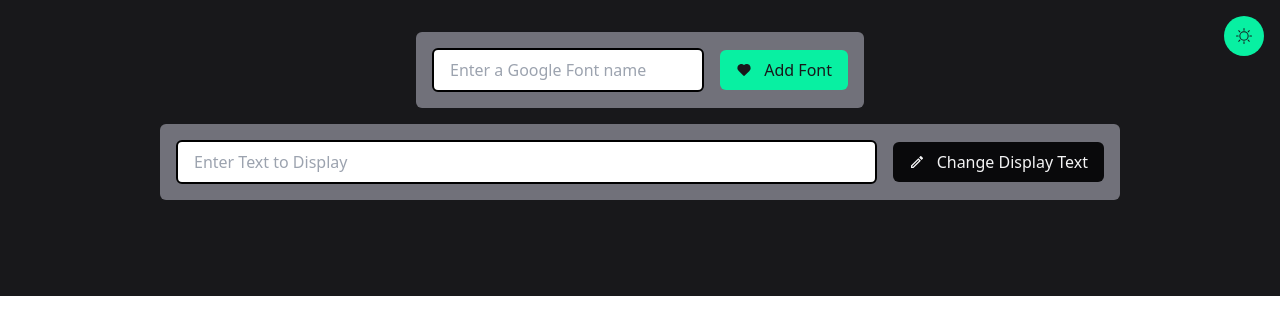
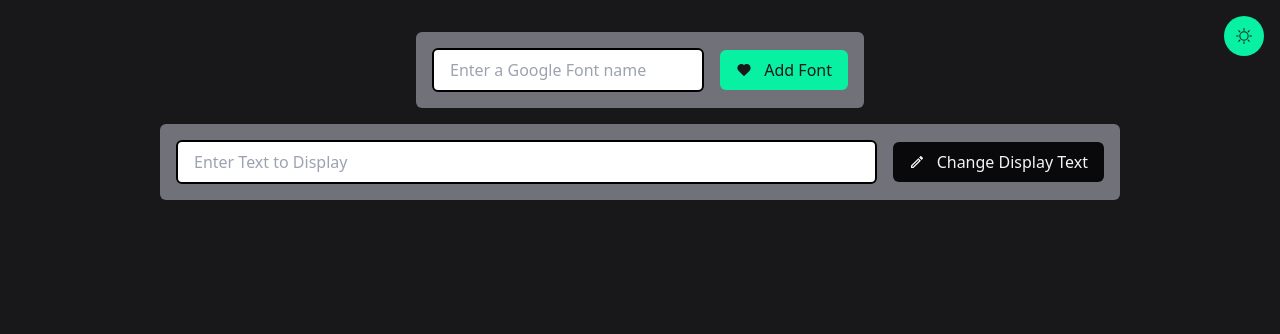
Before and after one commit to cassianebel/favorite-fonts, a React (Vite) app: page / in a window 1280 px wide. Shown: the top 334 px of the page. Built offline with nearby package versions, Linux system fonts and the light colour scheme.

Commit message:
min height

```diff
--- a/src/App.jsx
+++ b/src/App.jsx
@@ -73,7 +73,7 @@ const App = () => {
 
   return (
     <div className={theme}>
-      <div className="dark:bg-zinc-900 pt-4 pb-20">
+      <div className="dark:bg-zinc-900 pt-4 pb-20 min-h-screen">
         <button
           className="fixed top-4 right-4 p-3  rounded-full bg-spring-green-500 text-zinc-900 hover:bg-spring-green-400 transition-colors"
           onClick={toggleTheme}
```
